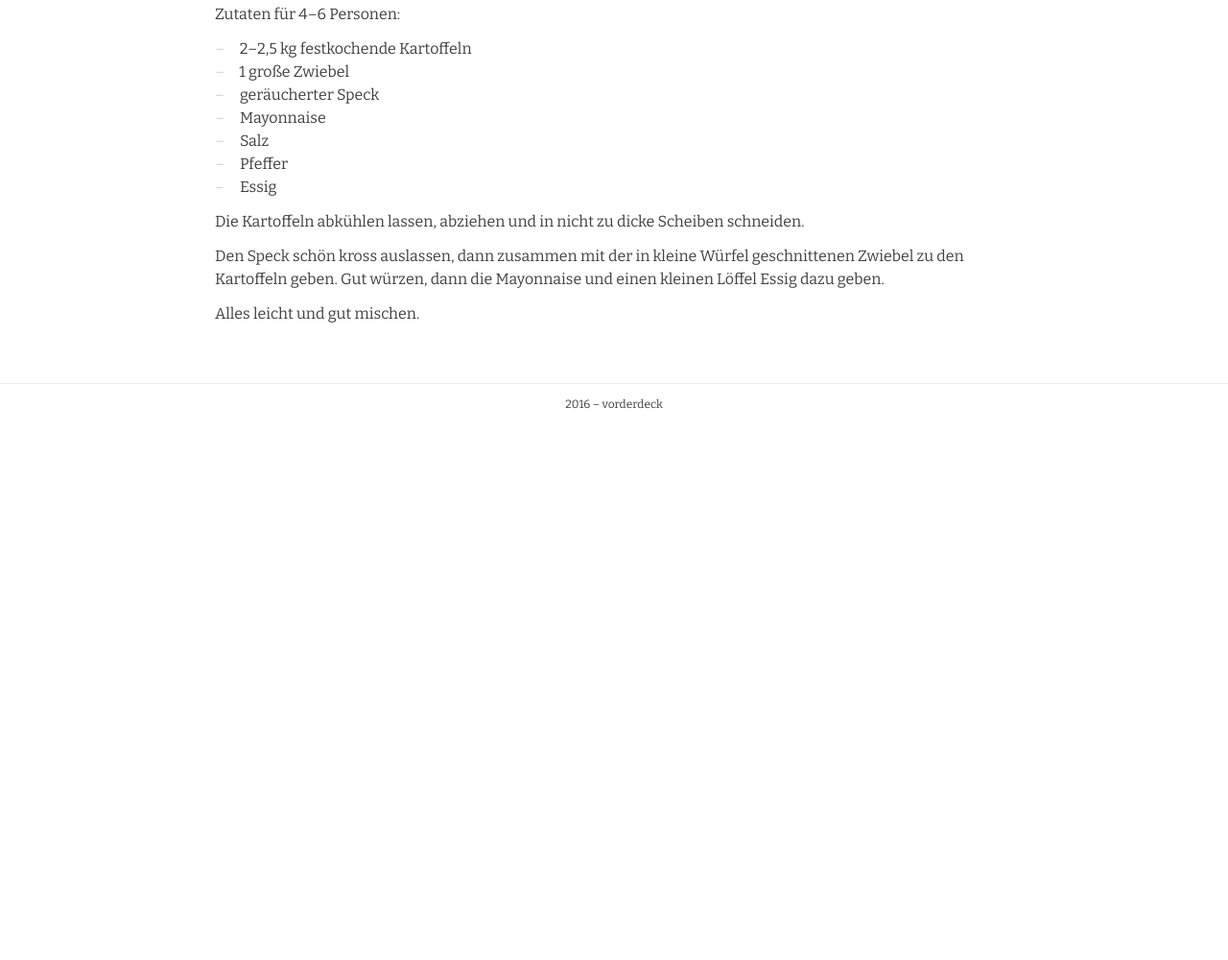
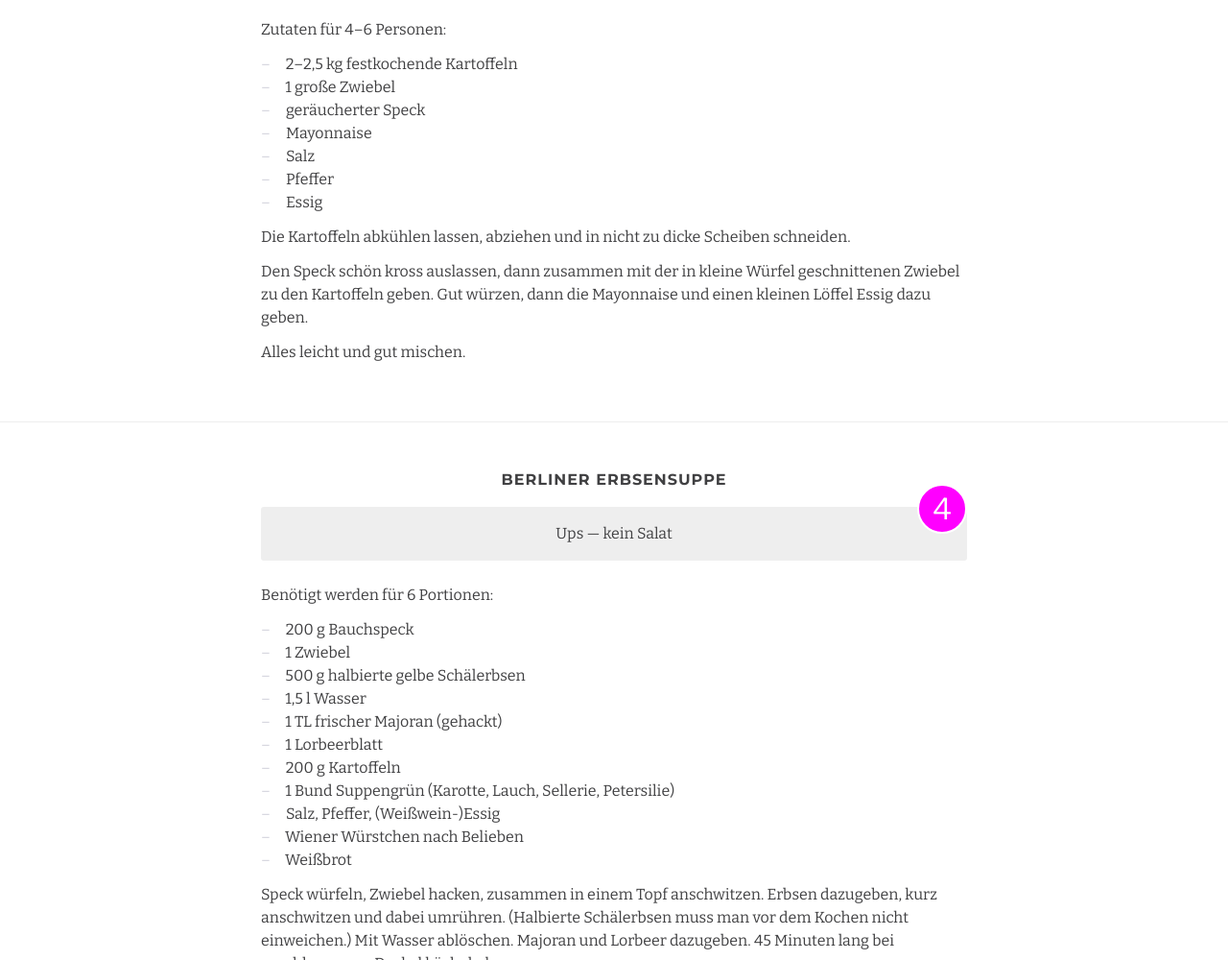
Before and after one commit to vorderdeck/kartoffelsalat, a plain HTML site: page index.html in a window 1280 px wide. Shown: the part 1800-2800 px from the top of the page at 96% size. Before the commit the page ends 2242 px from the top, so only its background shows below. Drawn offline with nearby package versions, Linux system fonts and the light colour scheme.

Commit message:
Nr. 4
Jetzt mit Suppe!

```diff
--- a/index.html
+++ b/index.html
@@ -49,7 +49,7 @@ counter-increment: numnum;
 }
 section>div, footer>p {
 position: relative;
-max-width: 52em;
+max-width: 46em;
 margin: 0 auto;
 padding: 1em;
 }
@@ -65,6 +65,7 @@ text-align: center;
 color: #fff;
 background: magenta;
 border-radius: 999px;
+border: 2px solid #fff;
 }
 
 .desc {
@@ -86,12 +87,11 @@ border-top: 1px solid #eee;
 
 <body>
 <header>
-	<h1>Kartoffelsalat Rules</h1>
+	<h1>Kartoffel rules</h1>
 </header>
 <section>
 <div>
 <h2>Chez Bonnet</h2>
-<h3></h3>
 
 <div class="desc">Mit Mayonnaise und Bacon</div>
 
@@ -132,7 +132,6 @@ Die Soße über die noch etwas warmen Kartoffeln geben, dabei schichtweise vorge
 <section>
 <div>
 <h2>Pott &amp; Pann</h2>
-<h3></h3>
 
 <div class="desc">Speck-Kartoffelsalat</div>
 
@@ -170,7 +169,6 @@ drüber träufeln, Deckel zu und vorsichtig drehen und wenden. Wie viel Öl letz
 <section>
 <div>
 <h2>la Cariña</h2>
-<h3></h3>
 
 <div class="desc">mit geräuchertem Speck</div>
 
@@ -202,6 +200,41 @@ drüber träufeln, Deckel zu und vorsichtig drehen und wenden. Wie viel Öl letz
 </div>
 </section>
 
+<section>
+<div>
+<h2>Berliner Erbsensuppe</h2>
+
+<div class="desc">Ups — kein Salat</div>
+
+<div class="ingredients">
+
+<p>Benötigt werden für 6 Portionen:</p>
+
+<ul>
+	<li>200 g Bauchspeck</li>
+	<li>1 Zwiebel</li>
+	<li>500 g halbierte gelbe Schälerbsen</li>
+	<li>1,5 l Wasser</li>
+	<li>1 TL frischer Majoran (gehackt)</li>
+	<li>1 Lorbeerblatt</li>
+	<li>200 g Kartoffeln</li>
+	<li>1 Bund Suppengrün (Karotte, Lauch, Sellerie, Petersilie)</li>
+	<li>Salz, Pfeffer, (Weißwein-)Essig</li>
+	<li>Wiener Würstchen nach Belieben</li>
+	<li>Weißbrot</li>
+</ul>
+
+</div>
+
+<div class="preparation">
+<p>Speck würfeln, Zwiebel hacken, zusammen in einem Topf anschwitzen. Erbsen dazugeben, kurz anschwitzen und dabei umrühren. (Halbierte Schälerbsen muss man vor dem Kochen nicht einweichen.) Mit Wasser ablöschen. Majoran und Lorbeer dazugeben. 45 Minuten lang bei geschlossenem Deckel köcheln lassen.</p>
+
+<p>Kartoffeln schälen und in 1 bis 2 cm große Würfel schneiden, Suppengemüse würfeln, Petersilie hacken, in den Topf geben. Salzen und pfeffern. Weitere 30 bis 40 Minuten köcheln lassen. Würstchen in Stücke geschnitten oder im Ganzen für die letzten Minuten der Garzeit dazugeben. Zum Schluss mit Essig abschmecken. Dazu Weißbrot servieren.</p>
+</div>
+
+</div>
+</section>
+
 <!--
 <section>
 <div>
```
